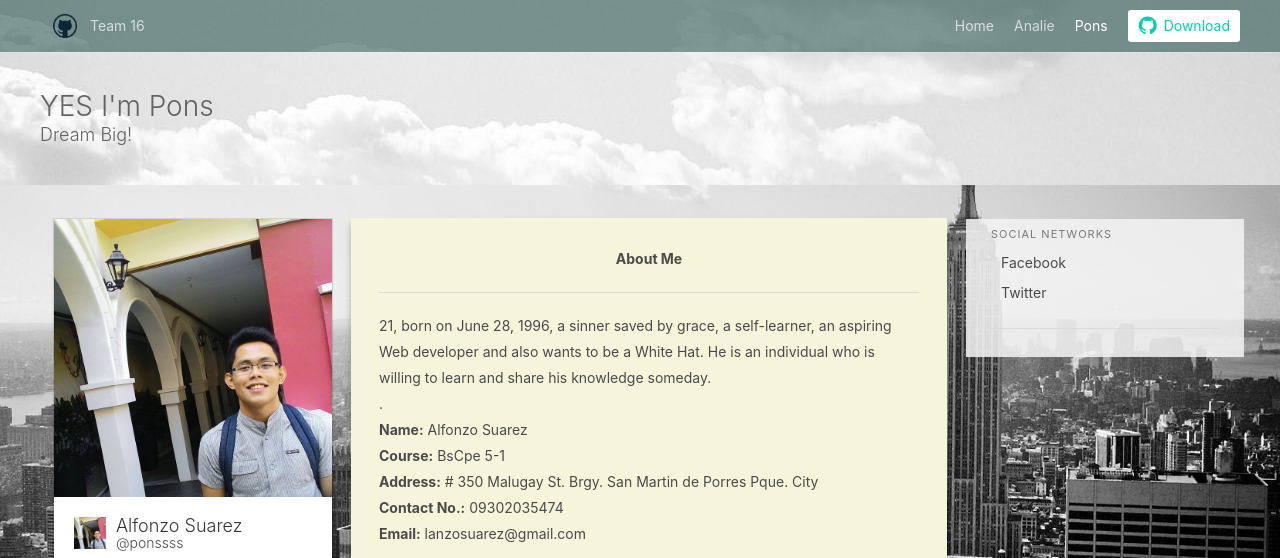
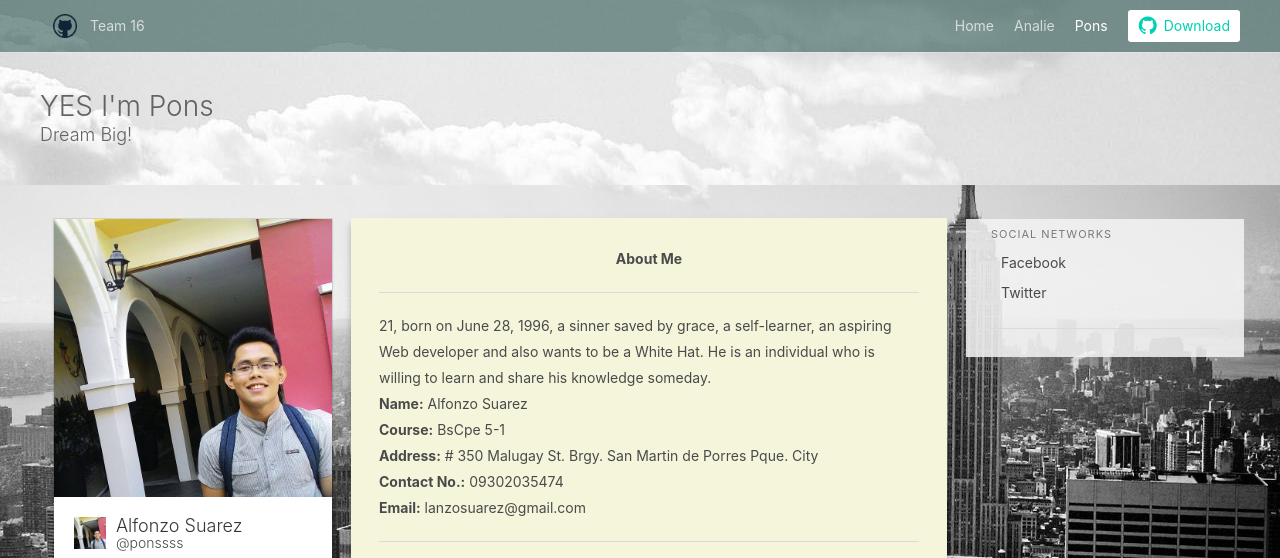
Before and after one commit to lanzosuarez/coen3463-m1t16, a website: page public/pons.html in a window 1280 px wide. Shown: the top 558 px of the page. Drawn offline with Linux system fonts and the light colour scheme; files whose address does not match are found by name.

Commit message:
edit paragraph

```diff
--- a/public/pons.html
+++ b/public/pons.html
@@ -101,7 +101,7 @@
                         <hr>
                         <p>21, born on June 28, 1996, a sinner saved by grace, a self-learner, an aspiring Web developer
                             and also wants to be a White Hat. He is an individual who is willing to learn and share his
-                            knowledge someday.<br>.</p>
+                            knowledge someday.</p>
                         <div class="container-fluid" #text>
                             <p><b>Name:</b> Alfonzo Suarez</p>
                             <p><b>Course:</b> BsCpe 5-1</p>
```
